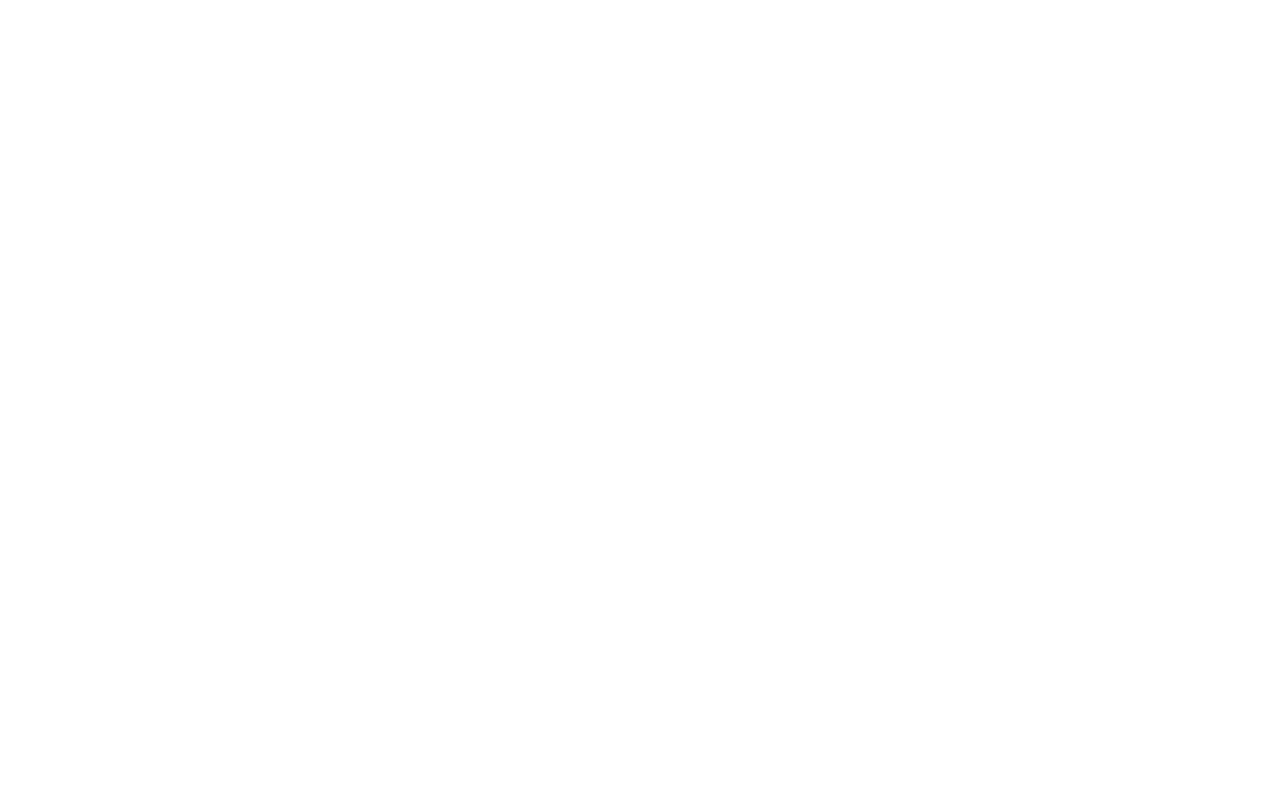
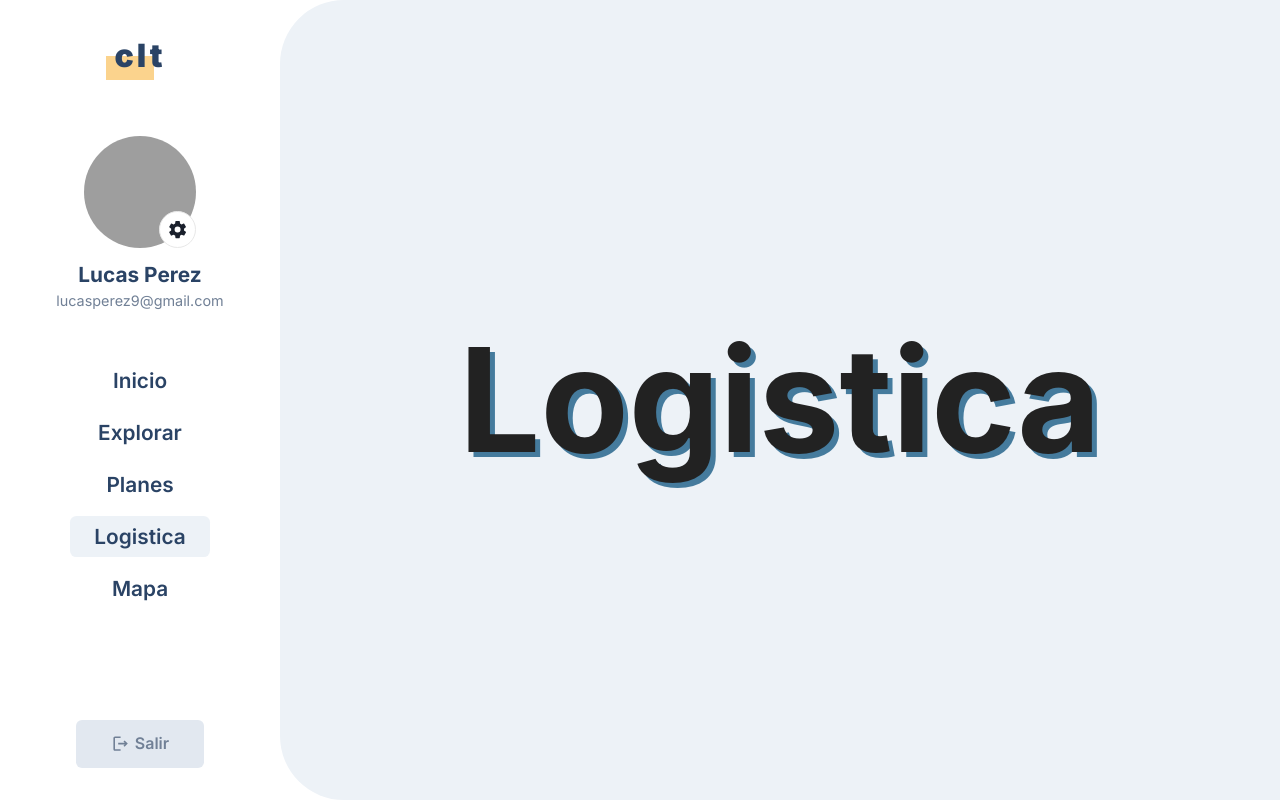
Before and after one commit to fervillalbag/clt-challenge, a React (Vite) app: page /logistic in a window 1280 px wide. Before the commit this address had no page. Built offline with nearby package versions, Linux system fonts and the light colour scheme; grey boxes are pictures that could not be loaded.

Commit message:
feat: 4 new pages ui example

```diff
--- a/src/components/Navigation.tsx
+++ b/src/components/Navigation.tsx
@@ -33,9 +33,9 @@
 
 const NavLink = ({ link }: { link: NavLinkProps }) => {
   const { pathname } = useLocation();
-  console.log(location);
 
   return (
+    <LinkRRD to={link.route}>
       <Link
         bgColor={pathname === link.route ? "gray.100" : "white"}
         display="block"
@@ -49,8 +49,9 @@
           bgColor: "gray.200",
         }}
       >
-      <LinkRRD to={link.route}>{link.name}</LinkRRD>
+        {link.name}
       </Link>
+    </LinkRRD>
   );
 };
 
--- a/src/components/Profile.tsx
+++ b/src/components/Profile.tsx
@@ -1,5 +1,5 @@
 import React from "react";
-import { Box, Button, Grid, Text } from "@chakra-ui/react";
+import { Box, Button, Grid, Image, Text } from "@chakra-ui/react";
 import { LazyLoadImage } from "react-lazy-load-image-component";
 import { IoSettingsSharp } from "react-icons/io5";
 
@@ -22,11 +22,7 @@
           },
         }}
       >
-        <LazyLoadImage
-          effect="blur"
-          src="https://bit.ly/3HkKcnl"
-          alt=""
-        />
+        <Image loading="lazy" src="https://bit.ly/3HkKcnl" alt="" />
 
         <Box bottom="0" right="0" position="absolute">
           <Button
--- a/src/navigation/index.tsx
+++ b/src/navigation/index.tsx
@@ -2,6 +2,10 @@
 
 import Home from "../screens/Home";
 import Login from "../screens/Login";
+import Explore from "../screens/Explore";
+import Plans from "../screens/Plans";
+import Logistic from "../screens/Logistic";
+import Map from "../screens/Map";
 
 export const Navigation = () => {
   return (
@@ -9,6 +13,11 @@
       <Routes>
         <Route path="/" element={<Home />} />
         <Route path="/login" element={<Login />} />
+
+        <Route path="/explore" element={<Explore />} />
+        <Route path="/plans" element={<Plans />} />
+        <Route path="/logistic" element={<Logistic />} />
+        <Route path="/map" element={<Map />} />
       </Routes>
     </BrowserRouter>
   );
--- /dev/null
+++ b/src/screens/Explore.tsx
@@ -0,0 +1,22 @@
+import React from "react";
+import { Grid, Heading } from "@chakra-ui/react";
+
+import Layout from "../components/Layout";
+
+const Explore: React.FC = () => {
+  return (
+    <Layout>
+      <Grid placeItems="center" h="100vh" w="full">
+        <Heading
+          color="#222"
+          fontSize="9rem"
+          textShadow="5px 5px #457b9d"
+        >
+          Explorar
+        </Heading>
+      </Grid>
+    </Layout>
+  );
+};
+
+export default Explore;
--- /dev/null
+++ b/src/screens/Logistic.tsx
@@ -0,0 +1,22 @@
+import React from "react";
+import { Grid, Heading } from "@chakra-ui/react";
+
+import Layout from "../components/Layout";
+
+const Logistic: React.FC = () => {
+  return (
+    <Layout>
+      <Grid placeItems="center" h="100vh" w="full">
+        <Heading
+          color="#222"
+          fontSize="9rem"
+          textShadow="5px 5px #457b9d"
+        >
+          Logistica
+        </Heading>
+      </Grid>
+    </Layout>
+  );
+};
+
+export default Logistic;
--- /dev/null
+++ b/src/screens/Map.tsx
@@ -0,0 +1,22 @@
+import React from "react";
+import { Grid, Heading } from "@chakra-ui/react";
+
+import Layout from "../components/Layout";
+
+const Map: React.FC = () => {
+  return (
+    <Layout>
+      <Grid placeItems="center" h="100vh" w="full">
+        <Heading
+          color="#222"
+          fontSize="9rem"
+          textShadow="5px 5px #457b9d"
+        >
+          Mapa
+        </Heading>
+      </Grid>
+    </Layout>
+  );
+};
+
+export default Map;
--- /dev/null
+++ b/src/screens/Plans.tsx
@@ -0,0 +1,22 @@
+import React from "react";
+import { Grid, Heading } from "@chakra-ui/react";
+
+import Layout from "../components/Layout";
+
+const Plans: React.FC = () => {
+  return (
+    <Layout>
+      <Grid placeItems="center" h="100vh" w="full">
+        <Heading
+          color="#222"
+          fontSize="9rem"
+          textShadow="5px 5px #457b9d"
+        >
+          Planes
+        </Heading>
+      </Grid>
+    </Layout>
+  );
+};
+
+export default Plans;
```
Lines whose indentation alone changed are shown as unchanged.
